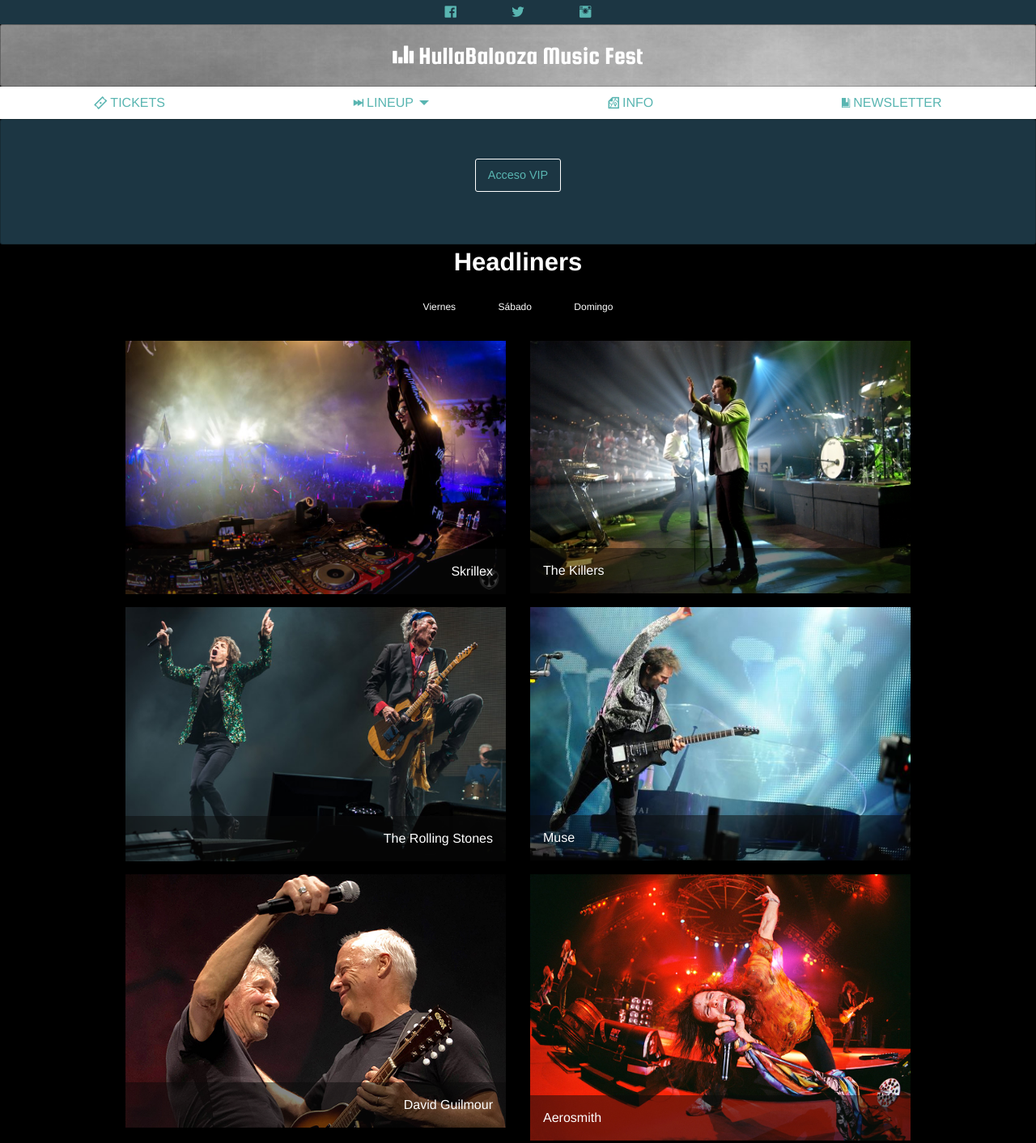
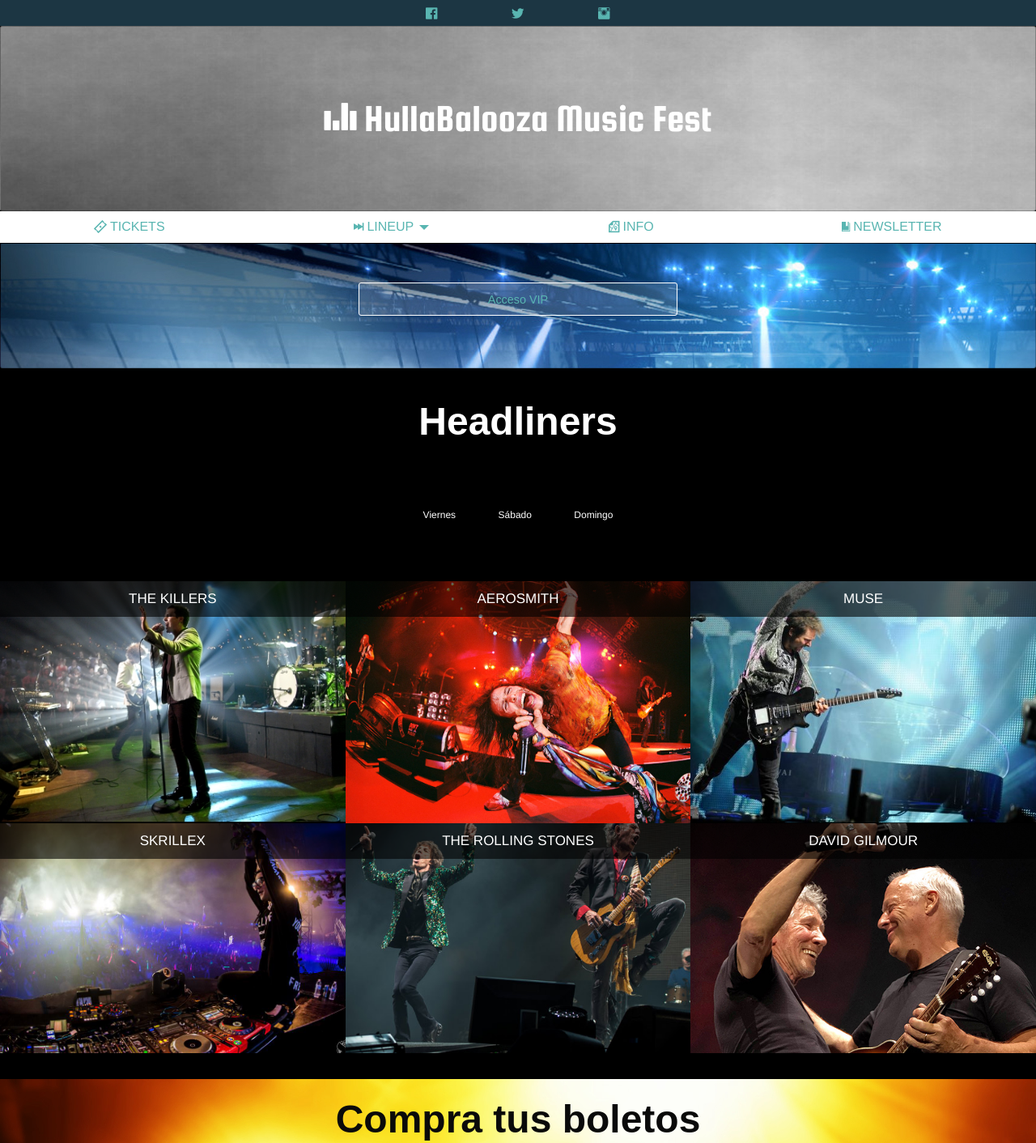
Before and after one commit to GioPetrucci/Hullabalooza, a website: page index.html in a window 1280 px wide. Shown: the top 1412 px of the page at 81% size. Drawn offline with nearby package versions, Linux system fonts and the light colour scheme; a web font is replaced by a local one.

Commit message:
Actualización de home

```diff
--- a/css/app.css
+++ b/css/app.css
@@ -6,6 +6,11 @@
 h1, h2, h3, h4, h5, h6, button, input[type="submit"] {
 	font-family: 'Archivo Narrow' sans-serif;
 
+}
+
+h3 {
+	font-family: 'Days One', sans-serif;
+	font-size: 3rem;
 }
 
 #social-container {
@@ -20,6 +25,7 @@
 	font-family: 'Squada One';
 	margin: 0 0 -.5rem 0;
 	background-image: url(../assets/gaybg.jpg);
+	padding: 5rem;
 }
 
 #menu-container {
@@ -32,6 +38,8 @@
 
 #menu-container li a:hover {
 	color: #1c3643;
+/*	filter: blur(.7px);*/
+
 }
 
 #submenu-container li a {
@@ -43,16 +51,31 @@
     font-size: 1.2rem;
 }
 
+element.style {
+   height: 0px;
+}
+
 #tickets-action .callout {
 	background-color: #1c3643;
 	margin-bottom: 0;
-	background-image: url(assets/stage1.png);
+	background-image: url(../assets/stage1.png);
 	overflow: auto;
 }
 
 #tickets-action .callout button {
 	border: 1px solid white;
+	    padding: 0.85em 11em;
 }
+
+#tickets-action .callout button:hover{
+	filter: blur(.8px);
+	color: white;
+}
+
+.button.hollow, .button.hollow:hover, .button.hollow:focus {
+    background-color: rgba(255, 255, 255, 0.14);
+}
+
 
 #lineup-container,
 #lineup-container .tabs-panel,
@@ -62,6 +85,7 @@
 	background-color: black;
 /*	border: white 1px solid;*/
 	/*text-transform: uppercase;*/
+  margin: 2em 0 2em 0;
 }
 
 #lineup-container .tabs .tabs-title a:hover {
@@ -87,6 +111,11 @@
 	color: white;
 	display: block;
 	background-color: black;
+	padding: 0;
+}
+
+.row {
+	max-width:100%;
 }
 
 #lineup-container .orbit-container {
@@ -98,8 +127,22 @@
 }
 
 #tickets-container {
-	background-color: white;
+  background-image: url(../assets/live-colors1.jpg);
+  background-repeat: no-repeat;
+  background-attachment: fixed;
+}
+
+#tickets-container .description {
+  background-color: white;
+}
+
+#tickets-container {
+	background-color: black;
 	padding: 1rem;
+}
+
+.pricing-table li {
+  background-color: white;
 }
 
 #info-container {
@@ -145,3 +188,113 @@
     /*display: none;*/
 margin-right: -11rem;
 }
+
+footer {
+  background-color: #252525;
+}
+
+/*Hover efects*/
+.hvr-grow {
+  display: inline-block;
+  vertical-align: middle;
+  -webkit-transform: perspective(1px) translateZ(0);
+  transform: perspective(1px) translateZ(0);
+  box-shadow: 0 0 1px transparent;
+  -webkit-transition-duration: 0.3s;
+  transition-duration: 0.3s;
+  -webkit-transition-property: transform;
+  transition-property: transform;
+}
+.hvr-grow:hover, .hvr-grow:focus, .hvr-grow:active {
+  -webkit-transform: scale(1.5);
+  transform: scale(1.5);
+}
+
+/*Hover grid*/
+.hovereffect {
+  width: 100%;
+  height: 100%;
+  float: left;
+  overflow: hidden;
+  position: relative;
+  text-align: center;
+  cursor: default;
+}
+
+.hovereffect .overlay {
+  width: 100%;
+  height: 100%;
+  position: absolute;
+  overflow: hidden;
+  top: 0;
+  left: 0;
+  -webkit-transition: all 0.4s ease-in-out;
+  transition: all 0.4s ease-in-out;
+}
+
+.hovereffect:hover .overlay {
+  background-color: rgba(170,170,170,0.4);
+}
+
+.hovereffect h2, .hovereffect img {
+  -webkit-transition: all 0.4s ease-in-out;
+  transition: all 0.4s ease-in-out;
+}
+
+.hovereffect img {
+  display: block;
+  position: relative;
+  -webkit-transform: scale(1.1);
+  -ms-transform: scale(1.1);
+  transform: scale(1.1);
+}
+
+.hovereffect:hover img {
+  -webkit-transform: scale(1);
+  -ms-transform: scale(1);
+  transform: scale(1);
+}
+
+.hovereffect h2 {
+  text-transform: uppercase;
+  color: #fff;
+  text-align: center;
+  position: relative;
+  font-size: 17px;
+  padding: 10px;
+  background: rgba(0, 0, 0, 0.6);
+}
+
+.hovereffect a.info {
+  display: inline-block;
+  text-decoration: none;
+  padding: 7px 14px;
+  text-transform: uppercase;
+  color: #fff;
+  border: 1px solid #fff;
+  margin: 50px 0 0 0;
+  background-color: transparent;
+  opacity: 0;
+  filter: alpha(opacity=0);
+  -webkit-transform: scale(1.5);
+  -ms-transform: scale(1.5);
+  transform: scale(1.5);
+  -webkit-transition: all 0.4s ease-in-out;
+  transition: all 0.4s ease-in-out;
+  font-weight: normal;
+  height: 85%;
+  width: 85%;
+  position: absolute;
+  top: -20%;
+  left: 8%;
+  padding: 70px;
+}
+
+.hovereffect:hover a.info {
+  opacity: 1;
+  filter: alpha(opacity=100);
+  -webkit-transform: scale(1);
+  -ms-transform: scale(1);
+  transform: scale(1);
+  background-color: rgba(0,0,0,0.4);
+}
--- a/index.html
+++ b/index.html
@@ -8,7 +8,7 @@
     <link rel="stylesheet" href="icons/foundation-icons.css">
     <link rel="stylesheet" href="css/foundation-flex.css">
     <link rel="stylesheet" href="css/pricing-table.css">
-    <link href="https://fonts.googleapis.com/css?family=Archivo+Narrow|Squada+One" rel="stylesheet">
+    <link href="https://fonts.googleapis.com/css?family=Archivo+Narrow|Squada+One|Days+One" rel="stylesheet">
     <link rel="stylesheet" href="css/app.css">
   </head>
   <body>
@@ -43,16 +43,16 @@
             <div class="row align-center text-center">
               <div class="small-1 column">
                 <a href="#" target="_blank">
-                <i class="fi-social-facebook"></i>
+                <i class="fi-social-facebook hvr-grow"></i>
                 </a>
               </div>
               <div class="small-1 column">
                 <a href="#" target="_blank">
-                <i class="fi-social-twitter"></i>
+                <i class="fi-social-twitter hvr-grow"></i>
                 </a>
               </div><div class="small-1 column">
                 <a href="#" target="_blank">
-                <i class="fi-social-instagram"></i>
+                <i class="fi-social-instagram hvr-grow"></i>
                 </a>
               </div>
 
@@ -74,21 +74,21 @@
 
           <!-- Menu -->
           <section id="scrollSticky" data-sticky-container>
-            <div class="data-sticky" data-sticky id="sticky" data-options="marginTop:0;" data-sticky-on="small" data-top-anchor="150">
+            <div class="data-sticky" data-sticky id="sticky" data-options="marginTop:0;" data-sticky-on="small" data-top-anchor="270">
               <nav id="menu-container" data-magellan>
                 <ul class="menu align-spaced show-for-small-only"><a href="#" data-toggle="offCanvas"><i class="fi-graph-horizontal"></i> Menu</a></ul>
-                <ul class="dropdown menu align-spaced show-for-medium" data-dropdown-menu>
-                 <li><a href="#tickets-container"><i class="fi-ticket"></i> Tickets</a></li>
+                <ul class="dropdown menu align-spaced show-for-medium" data-dropdown-menu data-top-anchor="600">
+                 <li><a href="#tickets-container" class="hvr-grow"><i class="fi-ticket"></i> Tickets</a></li>
                  <li>
-                   <a href="#lineup-container"><i class="fi-next"></i> Lineup</a>
+                   <a href="#lineup-container" class="hvr-grow"><i class="fi-next"></i> Lineup</a>
                     <ul id="submenu-container" class="menu">
                       <li><a  href="#viernes" data-toggle-dia="panelViernes">Viernes</a></li>
                       <li><a href="#sabado"  data-toggle-dia="panelSabado">Sábado</a></li>
                       <li><a  href="#domingo" data-toggle-dia="panelDomingo">Domingo</a></li>
                    </ul>
                   </li>
-                 <li><a href="#info-container"><i class="fi-map"></i> Info</a></li>
-                  <li><a href="#suscribete-container"><i class="fi-book-bookmark"></i> Newsletter</a></li>
+                 <li><a href="#info-container"  class="hvr-grow"><i class="fi-map"></i> Info</a></li>
+                  <li><a href="#suscribete-container" class="hvr-grow"><i class="fi-book-bookmark"></i> Newsletter</a></li>
                </ul>
              </nav>
             </div>
@@ -123,7 +123,7 @@
             </ul>
 
             <!-- Tabs content -->
-            <div class="tabs-content" data-tabs-content="lineup-tabs">
+            <!-- <div class="tabs-content" data-tabs-content="lineup-tabs">
               <div class="tabs-panel is-active" id="panelViernes">
                 <div class="row">
 
@@ -134,7 +134,6 @@
                         <figcaption class="orbit-caption">Skrillex</figcaption>
                       </div>
                     </div>
-
                   </div>
 
                       <div class="small-12 medium-6 column orbit" data-orbit>
@@ -188,8 +187,15 @@
 
                 </div>
               </div>
+
+
+
+
+
+
+
               <!-- sabado -->
-              <div class="tabs-panel" id="panelSabado"">
+             <!--  <div class="tabs-panel" id="panelSabado"">
                 <div class="row">
 
                   <div class="small-12 medium-6 column">
@@ -230,6 +236,66 @@
 
 
                 </div>
+              </div>  -->
+              <div class="tabs-cont">
+              <div class="row">
+                <div class="large-4 medium-6 small-12">
+                  <div class="hovereffect">
+                    <img class="img-responsive" src="./assets/killers1.jpg" alt="">
+                    <div class="overlay">
+                       <h2>The Killers</h2>
+                       <a class="info" href="#">Consulta horarios</a>
+                    </div>
+                  </div>
+                </div>
+                <div class="large-4 medium-6 small-12">
+                  <div class="hovereffect">
+                    <img class="img-responsive" src="./assets/aerosmith1.jpg" alt="">
+                    <div class="overlay">
+                      <h2>Aerosmith</h2>
+                       <a class="info" href="#">Consulta horarios</a>
+                    </div>
+                  </div>
+                </div>
+                <div class="large-4 medium-6 small-12">
+                  <div class="hovereffect">
+                    <img class="img-responsive" src="./assets/muse1.jpg" alt="">
+                    <div class="overlay">
+                       <h2>Muse</h2>
+                       <a class="info" href="#">Consulta horarios</a>
+                    </div>
+                  </div>
+                </div>
+                <div class="large-4 medium-6 small-12">
+                  <div class="hovereffect">
+                    <img class="img-responsive" src="./assets/skrillex1.jpg" alt="">
+                    <div class="overlay">
+                       <h2>Skrillex</h2>
+                       <a class="info" href="#">Consulta horarios</a>
+                    </div>
+                  </div>
+                </div>
+                <div class="large-4 medium-6 small-12">
+                  <div class="hovereffect">
+                    <img class="img-responsive" src="./assets/rolling1.jpg" alt="">
+                    <div class="overlay">
+                      <h2>The Rolling stones</h2>
+                       <a class="info" href="#">Consulta horarios</a>
+                    </div>
+                  </div>
+                </div>
+                <div class="large-4 medium-6 small-12">
+                  <div class="hovereffect">
+                    <img class="img-responsive" src="./assets/dave1.jpg" alt="">
+                    <div class="overlay">
+                       <h2>David Gilmour</h2>
+                       <a class="info" href="#">Consulta horarios</a>
+                    </div>
+                  </div>
+                </div>
+
+
+              </div>
               </div>
 
               <!-- domingo -->
@@ -238,6 +304,7 @@
               </div>
 
             </div>
+
           </section>
 
           <!-- /Lineup -->
@@ -315,11 +382,21 @@
 
           <!-- /Info -->
 
+          <!-- Footer -->
+          <footer>
+            <div id="footer-container">
+              <h3>Patrocinadores</h3>
+              <div class="row align-center">
+                <div class="small-2 column">
+                  <img src="../assets/coca.png">
+                </div>
+              </div>
+            </div>
 
-          </div> <!-- Canvas divs -->
 
-        </div>
-      </div> <!-- Canvas divs -->
+
+          </footer>
+          <!--/Footer -->
 
 
     <script src="js/vendor/jquery.js"></script>
```
Also changed, not shown: package.json (added, +22 -0 lines), assets/coca.png (added), assets/live-colors.jpg (added), assets/live-colors1.jpg (added).
